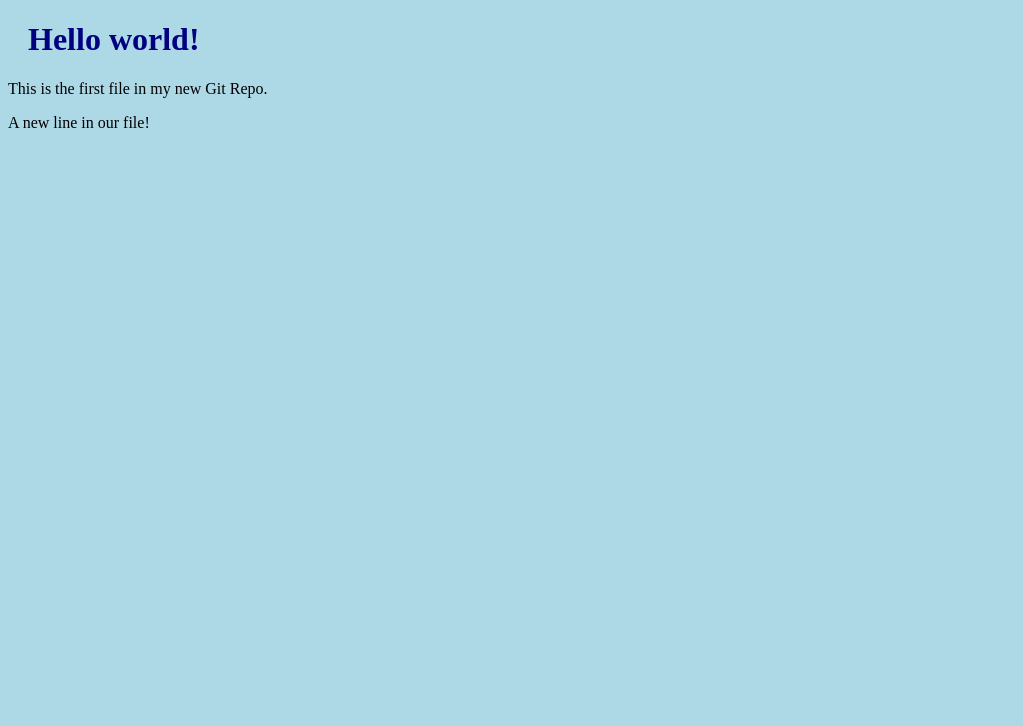
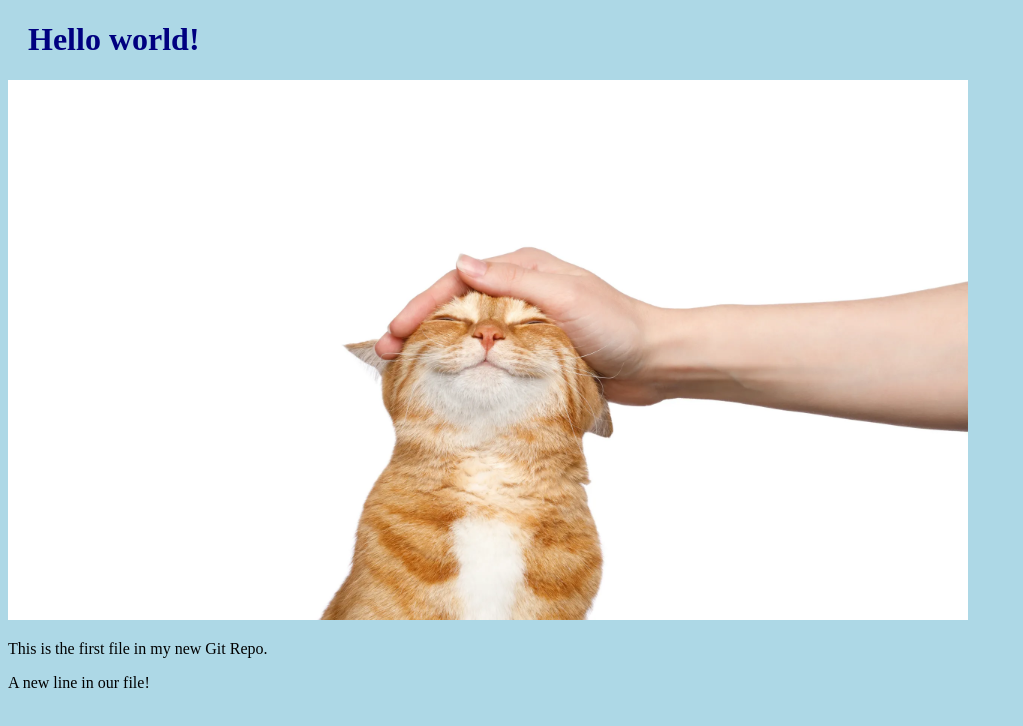
Before and after one commit to toanngk/hello-world, a plain HTML site: page index.html in a window 1280 px wide. Shown: the whole page, without its empty margins (0-1023 px from the left). Drawn offline with Linux system fonts and the light colour scheme.

Commit message:
Added image to Hello World

```diff
--- a/index.html
+++ b/index.html
@@ -9,6 +9,8 @@
 <body>
 
     <h1>Hello world!</h1>
+    <div><img src="cat.webp" alt="A cat"
+        style="width:100%;max-width:960px"></div>
     <p>This is the first file in my new Git Repo.</p>
     <p>A new line in our file!</p>
 
```
Also changed, not shown: cat.webp (added).
